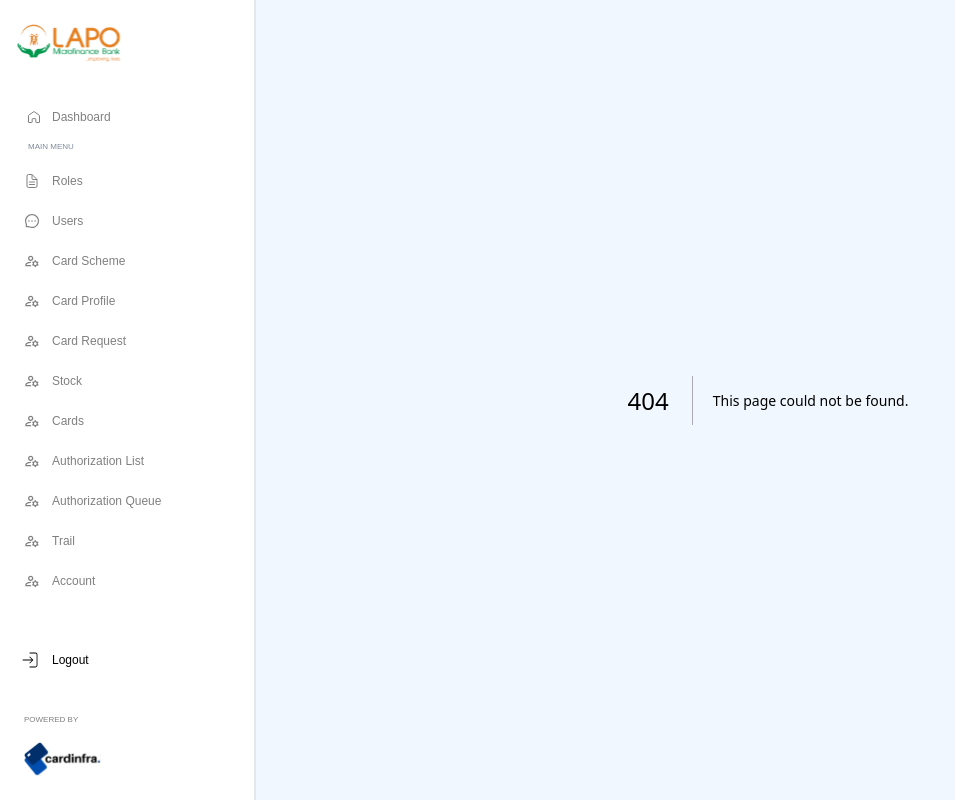
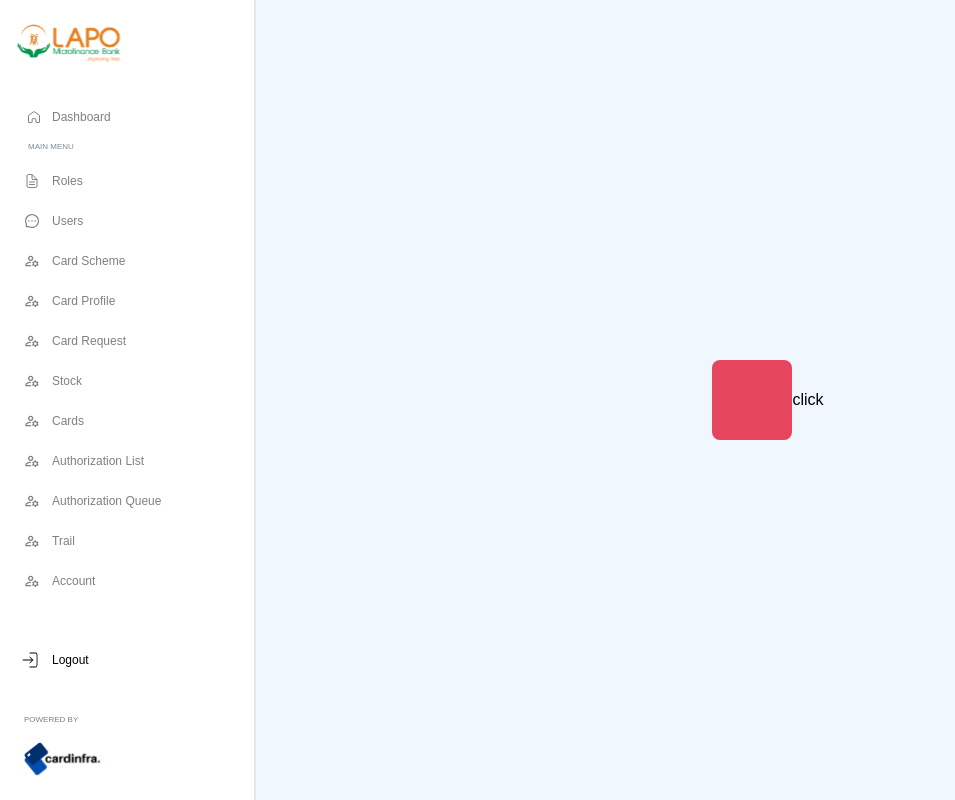
Before and after one commit to Danjuma011/lapo, a Next.js app: page /testing in a window 1280 px wide. Before the commit this address had no page. Shown: the whole page, without its empty margins (0-955 px from the left). Built offline with nearby package versions, Linux system fonts and the light colour scheme.

Commit message:
feat-forloop and auto color

```diff
--- a/src/app/page.tsx
+++ b/src/app/page.tsx
@@ -27,6 +27,11 @@ const cardData = [
   { id: 4, label: "Review Card Requests", icon: reviewCardRequests },
 ];
 
+for (let i = 1; i <= 20; i++) {
+  if (i % 2 === 0) {
+    console.log(i, "even");
+  } else console.log(i, "false");
+}
 const analyticsCard = [
   {
     title: "Total Active Cards",
--- /dev/null
+++ b/src/app/testing/page.tsx
@@ -0,0 +1,72 @@
+// import React, { useState } from "react";
+
+// const Page = () => {
+//   const [color, setcolor] = useState();
+
+//   const differentColors = {
+
+//   blue : "bg-blue-500",
+//   green : "bg-green-500",
+//   orange : "bg-orange-500",
+//   black : "bg-black-500",
+//   purple : "bg-purple-500",
+//   }
+
+//   for(let i = differentColors; i <= differentColors.length; i++; ) {
+
+//     if(i === differentColors.blue){
+//         setInterval(()=>{
+// differentColors.green
+//         }, 3000)
+//     }
+
+//   }
+//   return (
+//     <div className=" flex justify-center items-center ">
+//       <div className="bg-red-500 w-20 h-20 "></div>
+//     </div>
+//   );
+// };
+
+// export default Page;
+
+"use client";
+
+import React, { useState, useEffect } from "react";
+
+const Page = () => {
+  const [color, setColor] = useState("bg-red-500"); // Start with red
+
+  const differentColors = [
+    "bg-blue-500",
+    "bg-green-500",
+    "bg-orange-500",
+    "bg-black",
+    "bg-purple-500",
+    "bg-red-500", // Adding red back to complete the cycle
+  ];
+
+  useEffect(() => {
+    let currentIndex = 0;
+
+    const intervalId = setInterval(() => {
+      currentIndex = (currentIndex + 1) % differentColors.length;
+      setColor(differentColors[currentIndex]);
+    }, 1000);
+
+    // Clean up the interval when the component unmounts
+    return () => clearInterval(intervalId);
+  }, []); // Empty dependency array means this runs once on mount
+
+  return (
+    <div className="flex justify-center items-center h-screen">
+      <div
+        className={`w-20 h-20 rounded-lg transition-colors duration-1000 ${color}`}
+      ></div>
+
+      <div>click</div>
+    </div>
+  );
+};
+
+export default Page;
```
